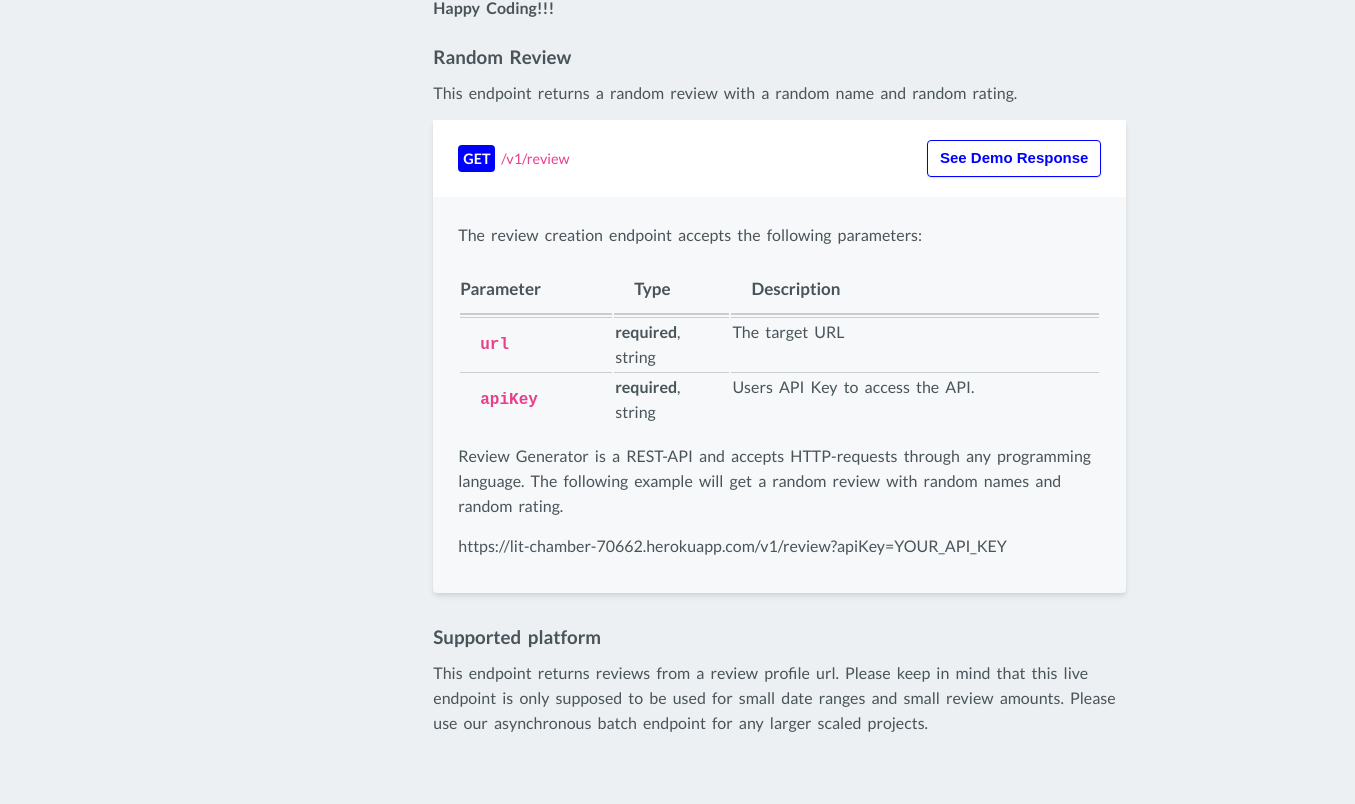
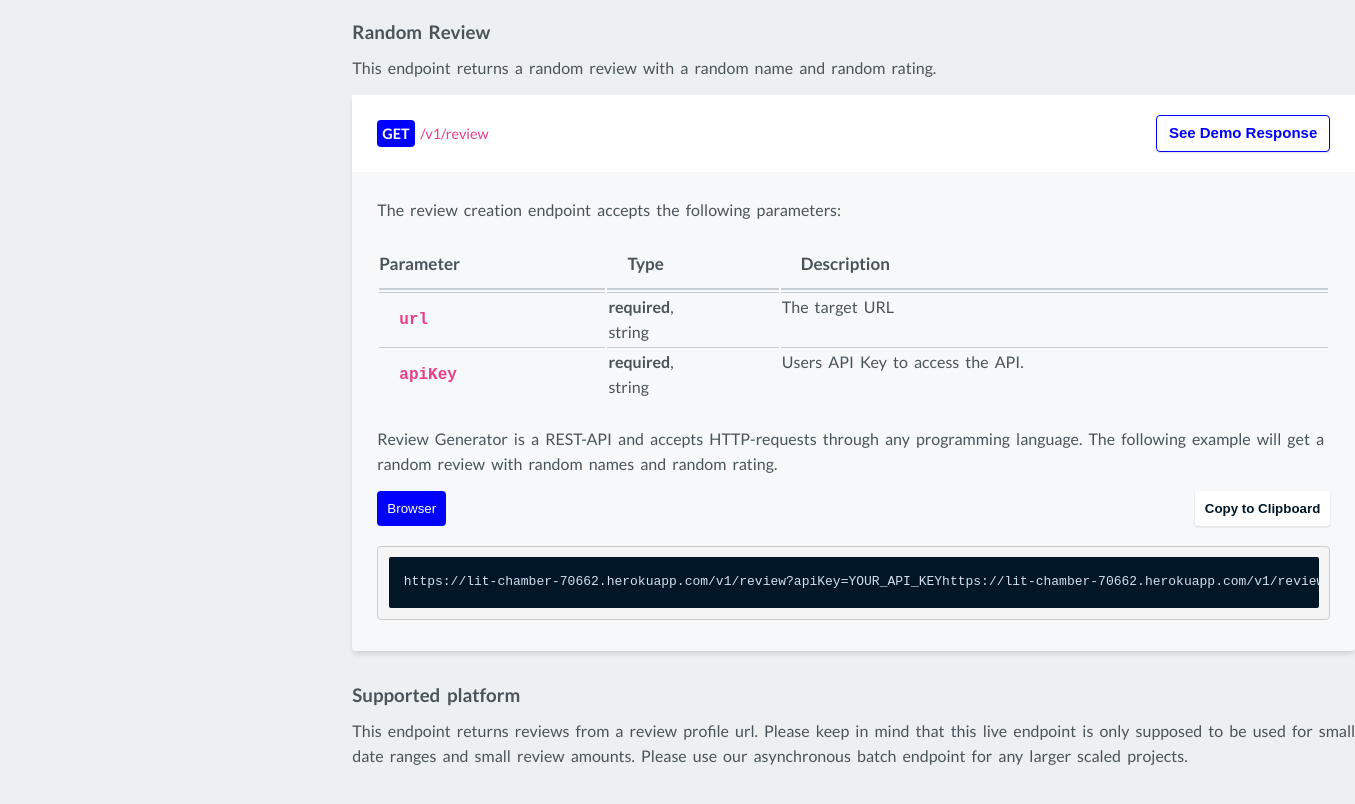
Before and after one commit to Ameen-Here/Review-Generator-API, a React (Create React App) app in the folder Frontend/review-generator/: page / in a window 1280 px wide. Shown: the part 428-1232 px from the top of the page, 1355 px wide, since content can reach past the window. Built offline with nearby package versions, Linux system fonts and the light colour scheme.

Commit message:
Added copy to clipboard feature

```diff
--- a/Frontend/review-generator/package.json
+++ b/Frontend/review-generator/package.json
@@ -7,6 +7,7 @@
     "@testing-library/react": "^13.3.0",
     "@testing-library/user-event": "^13.5.0",
     "react": "^18.2.0",
+    "react-copy-to-clipboard": "^5.1.0",
     "react-dom": "^18.2.0",
     "react-scripts": "5.0.1",
     "web-vitals": "^2.1.4"
--- /dev/null
+++ b/Frontend/review-generator/src/components/CodeShower.js
@@ -0,0 +1,41 @@
+import { useRef, useState } from "react";
+import { CopyToClipboard } from "react-copy-to-clipboard";
+import classes from "./CodeShower.module.css";
+
+const CodeShower = (e) => {
+  const browserCodeRef = useRef();
+  const [copyBtnText, setCopyBtnText] = useState("Copy to Clipboard");
+  const [copiedValue, setCopiedValue] = useState("");
+  const copyBtnHandler = () => {
+    setCopiedValue(browserCodeRef.current.innerText);
+    setCopyBtnText("Copied To Clipboard!!!");
+    setTimeout(() => {
+      setCopyBtnText("Copy to Clipboard");
+    }, 3000);
+  };
+  return (
+    <div className={classes.mainBox}>
+      <div className={classes.prgmOption}>
+        <div className={classes.options}>
+          <button>Browser</button>
+        </div>
+        <div className={classes.copyBtn}>
+          <CopyToClipboard text={copiedValue}>
+            <button onClick={copyBtnHandler} className={classes.copyBtn}>
+              {copyBtnText}
+            </button>
+          </CopyToClipboard>
+        </div>
+      </div>
+      <div className={classes.result}>
+        <pre className={classes.preCode}>
+          <div className={classes.browserCode} ref={browserCodeRef}>
+            https://lit-chamber-70662.herokuapp.com/v1/review?apiKey=YOUR_API_KEYhttps://lit-chamber-70662.herokuapp.com/v1/review?apiKey=6e97db3d-269c-4309-ad0a-72ffb83cc0d5
+          </div>
+        </pre>
+      </div>
+    </div>
+  );
+};
+
+export default CodeShower;
--- /dev/null
+++ b/Frontend/review-generator/src/components/CodeShower.module.css
@@ -0,0 +1,56 @@
+.mainBox {
+  display: flex;
+  flex-direction: column;
+  gap: 20px;
+}
+
+.prgmOption {
+  display: flex;
+  justify-content: space-between;
+}
+
+.prgmOption button {
+  padding: 10px;
+  background-color: #00f;
+  color: white;
+  border: transparent;
+  border-radius: 4px;
+}
+
+.browserCode {
+  background: #011627;
+  color: #d6deeb;
+  overflow-x: scroll;
+  padding: 15px;
+  border-radius: 2px;
+  width: 900px;
+  word-wrap: break-word;
+}
+
+.preCode {
+  display: block;
+  padding: 10.5px;
+  margin: 0 0 11px;
+  font-size: 13px;
+  line-height: 1.6;
+  word-break: break-all;
+  word-wrap: break-word;
+  color: #333;
+  background-color: #f5f5f5;
+  border: 1px solid #ccc;
+  border-radius: 4px;
+}
+
+.copyBtn {
+  box-shadow: 0 1px 2px #dde1e3;
+  background-color: white !important;
+  color: #011627 !important;
+  font-weight: 600;
+  cursor: pointer;
+  border-radius: 3px;
+}
+
+.copyBtn:hover {
+  border: 1px solid #6610f2 !important;
+  border-radius: 5px;
+}
--- a/Frontend/review-generator/src/components/MainContent.js
+++ b/Frontend/review-generator/src/components/MainContent.js
@@ -1,4 +1,5 @@
 import { useState } from "react";
+import CodeShower from "./CodeShower";
 import classes from "./MainContent.module.css";
 
 const MainContent = () => {
@@ -12,11 +13,11 @@ const MainContent = () => {
     <div className={classes.mainContent}>
       <h2>Documentation</h2>
       <div role="alert" className={`${classes.alert} ${classes.alertWarning}`}>
-        <b className={classes.bold}>Pro Tip</b>: Get your free apikey
+        <b className={classes.bold}>Pro Tip</b>: Get your free Api key{" "}
         <a href="#">here</a> and all code snippets below will contain your
-        private apikey. <a href="#">Register</a> with your email to increase
+        private Api key. <a href="#">Register</a> with your email to increase
         your daily limit and all code snippets below will contain your private
-        registered apikey.
+        registered Api key.
       </div>
       <h3>Daily Limits</h3>
       <p>
@@ -118,9 +119,7 @@ const MainContent = () => {
             programming language. The following example will get a random review
             with random names and random rating.
           </p>
-          <p>
-            https://lit-chamber-70662.herokuapp.com/v1/review?apiKey=YOUR_API_KEY
-          </p>
+          <CodeShower />
         </div>
       </div>
 
--- a/Frontend/review-generator/src/components/MainContent.module.css
+++ b/Frontend/review-generator/src/components/MainContent.module.css
@@ -132,7 +132,7 @@
 
 .table {
   width: 100%;
-  margin-bottom: 1rem;
+  margin-bottom: 1.5rem;
   color: #49545a;
   text-align: left;
 }
```
Also changed, not shown: 1 other file (tests, documents, lock files or other folders).
